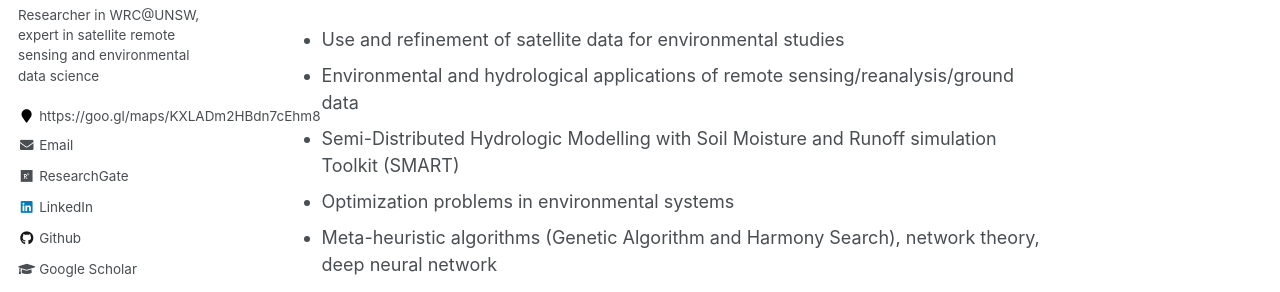
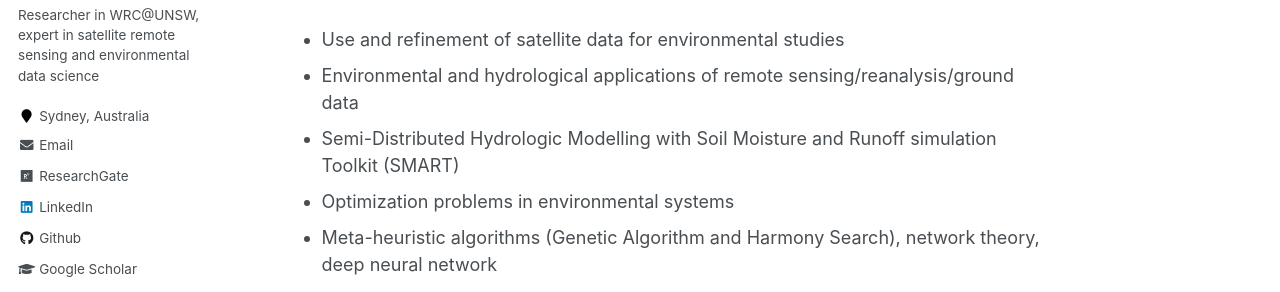
Before and after one commit to uawds/SanghoonJunWater.github.io, a Jekyll site: the page built from _pages/about.md, in a window 1280 px wide. Shown: the part 384-676 px from the top of the page. Built offline with Jekyll 4.4.1, drawn with Linux system fonts in a browser that asks for light colours; some web fonts are replaced.

Commit message:
Update _config.yml

```diff
--- a/_config.yml
+++ b/_config.yml
@@ -83,7 +83,7 @@ author:
   name             : "Seokhyeon Kim"
   avatar           : "Seokhyeon_2018_small.jpg"
   bio              : "Researcher in WRC@UNSW, expert in satellite remote sensing and environmental data science"
-  location         : "https://goo.gl/maps/KXLADm2HBdn7cEhm8"
+  location         : "Sydney, Australia"
   employer         :
   pubmed           : #"https://www.ncbi.nlm.nih.gov/pubmed/?term=john+snow"
   googlescholar    : "https://scholar.google.com.au/citations?user=n-vbEt0AAAAJ&hl=en"
```
